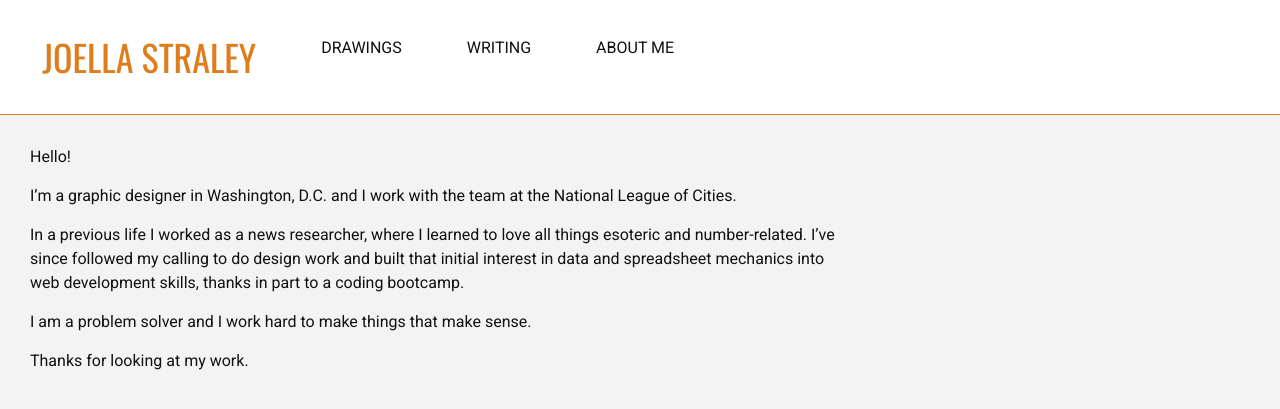
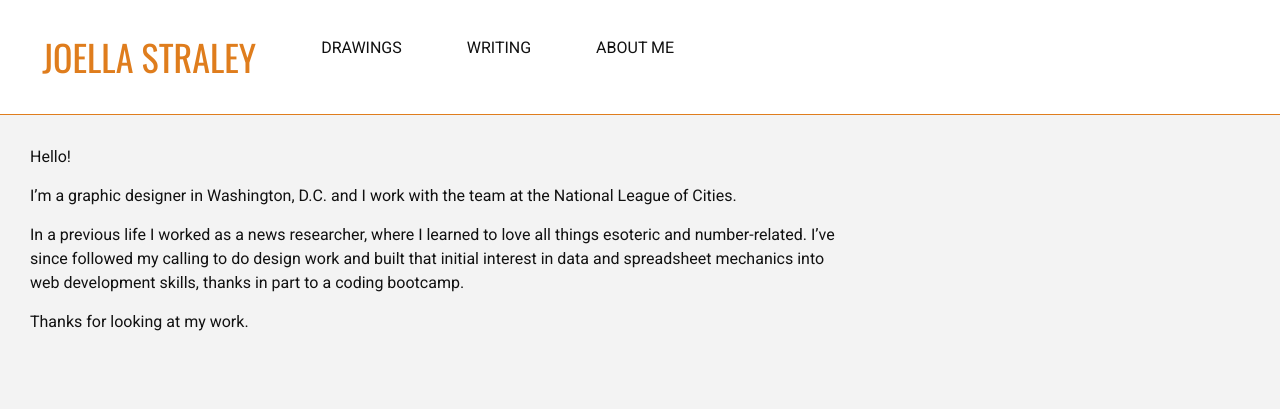
Before and after one commit to joellacarman/joellacarman.github.io, a Jekyll site: the page built from xabout.md, in a window 1280 px wide. Shown: the top 409 px of the page. Built offline with Jekyll 4.4.1, drawn with Linux system fonts in a browser that asks for light colours.

Commit message:
about edit

```diff
--- a/xabout.md
+++ b/xabout.md
@@ -10,6 +10,4 @@ I'm a graphic designer in Washington, D.C. and I work with the team at the Natio
 
 In a previous life I worked as a news researcher, where I learned to love all things esoteric and number-related. I've since followed my calling to do design work and built that initial interest in data and spreadsheet mechanics into web development skills, thanks in part to a coding bootcamp.
 
-I am a problem solver and I work hard to make things that make sense.
-
 Thanks for looking at my work.
```
Also changed, not shown: 1 other file.
